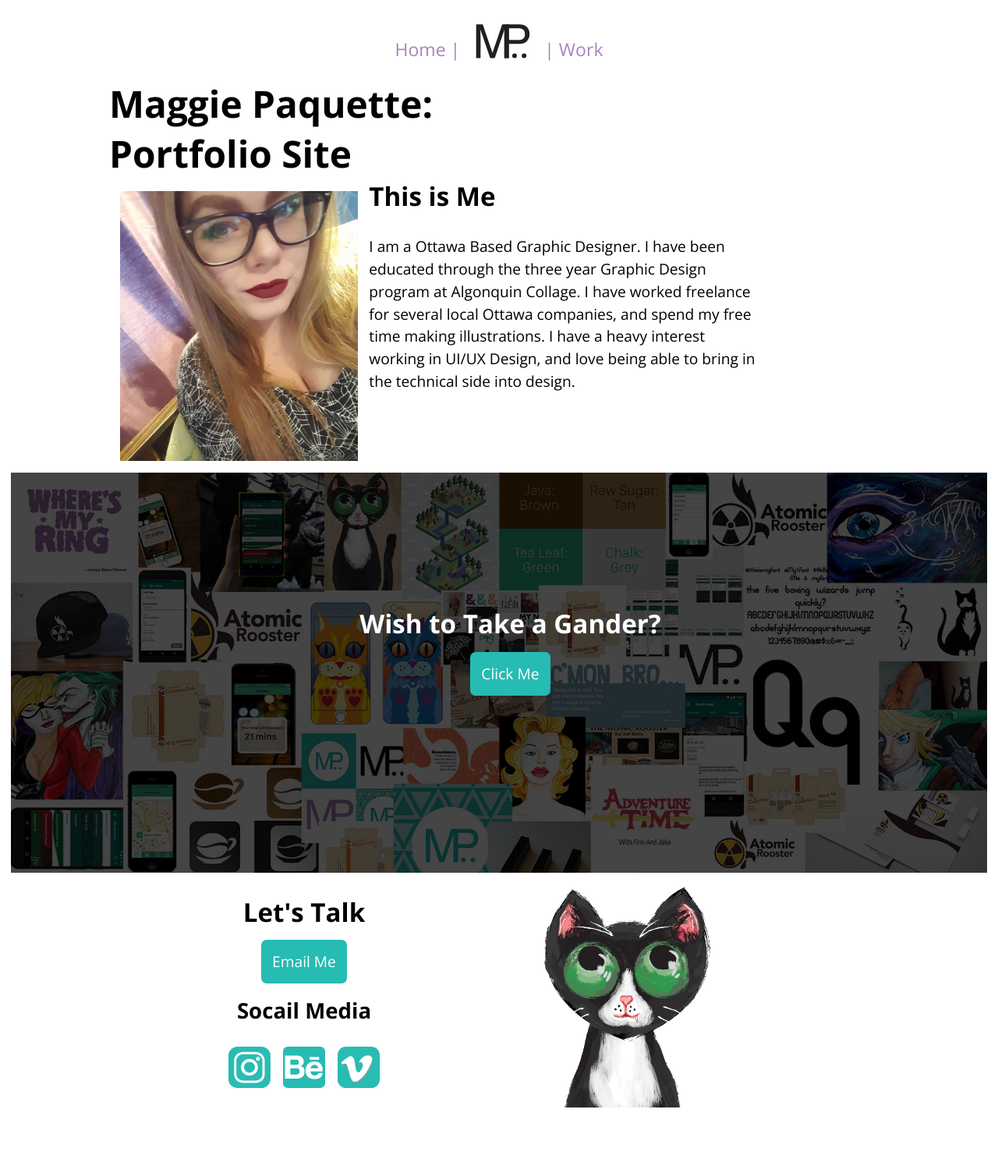
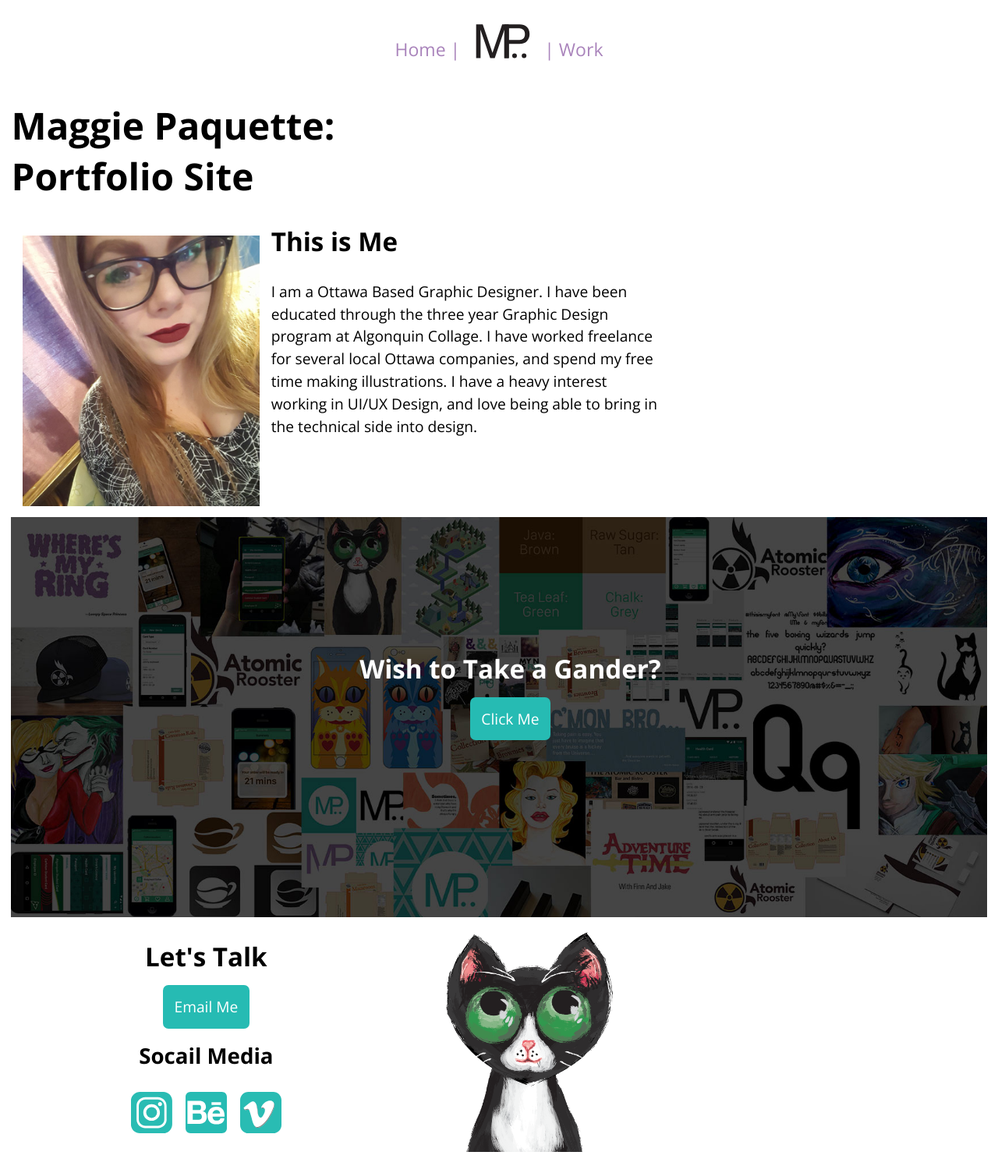
Before and after one commit to Mjams/domain, a Jekyll site: the page built from index.html, in a window 1280 px wide. Shown: the whole page at 78% size. Built offline with Jekyll 4.4.1, drawn with Linux system fonts in a browser that asks for light colours; before the commit the page ends 1446 px from its top, so only the background shows below that.

Commit message:
changed location

```diff
--- a/_layouts/default.html
+++ b/_layouts/default.html
@@ -8,10 +8,10 @@
   <meta name="viewport" content="width=device-width,initial-scale=1">
   <meta name="description" content="I am Maggie Paquette and I'm a graphic designer. Interested mainly in UI/UX mostly on the webfront.">
   <link href="https://fonts.googleapis.com/css?family=Open+Sans:400,400i,700,700i,800" rel="stylesheet">
+  <link href="{{site.baseurl}}/css/main.css" rel="stylesheet">
   <link href="{{site.baseurl}}/css/module.css" rel="stylesheet">
   <link href="{{site.baseurl}}/css/grid.css" rel="stylesheet">
   <link href="{{site.baseurl}}/css/type.css" rel="stylesheet">
-  <link href="{{site.baseurl}}/css/main.css" rel="stylesheet">
 </head>
 <body class="island-half">
   <header class="text-center">
```
